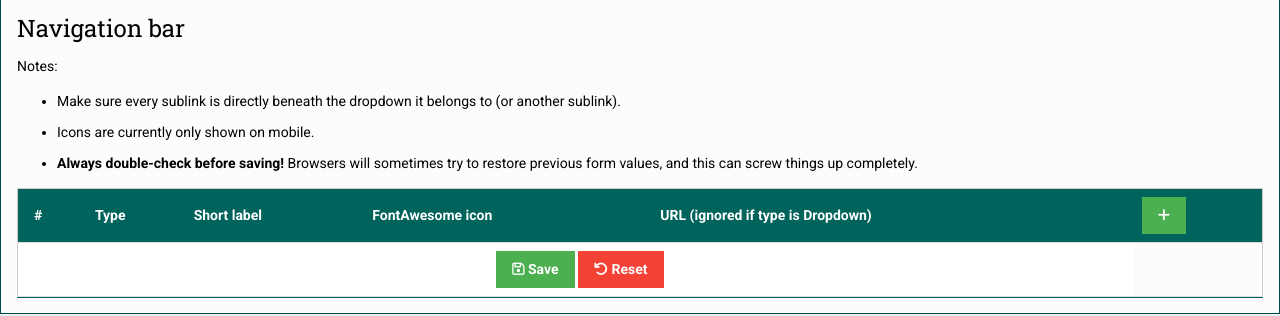
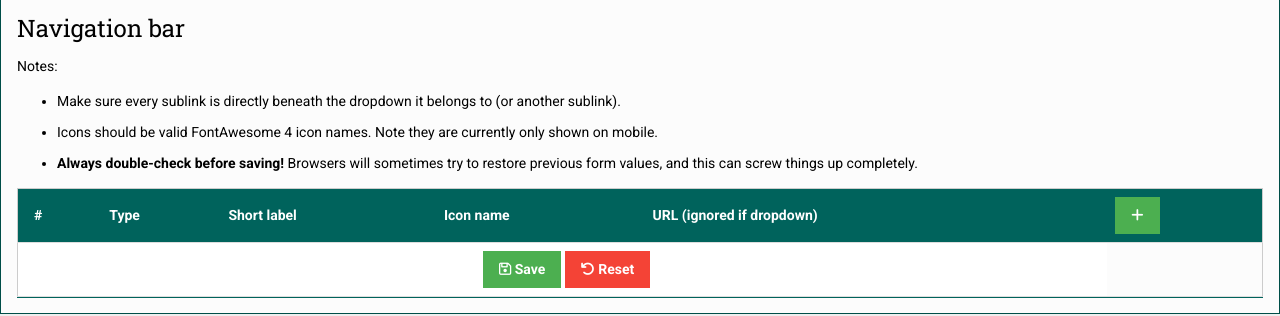
Before and after one commit to 17thshard/palanaeum, a Django app: template palanaeum/templates/palanaeum/admin/navbar_edit.html in a window 1280 px wide. Shown: the part 231-547 px from the top of the page. Run offline with Django 3.2, Linux system fonts and the light colour scheme; the template is opened without the code that fills it, so the values that code supplies are empty; some libraries are stand-ins or nearby versions.

Commit message:
Slight tweaks to text on navbar edit page

```diff
--- a/palanaeum/templates/palanaeum/admin/navbar_edit.html
+++ b/palanaeum/templates/palanaeum/admin/navbar_edit.html
@@ -22,7 +22,7 @@
     <p>Notes:</p>
     <ul>
         <li><p>Make sure every sublink is directly beneath the dropdown it belongs to (or another sublink).</p></li>
-        <li><p>Icons are currently only shown on mobile.</p></li>
+        <li><p>Icons should be valid FontAwesome 4 icon names. Note they are currently only shown on mobile.</p></li>
         <li><p><strong>Always double-check before saving!</strong> Browsers will sometimes try to restore previous form values, and this can screw things up completely.</p></li>
     </ul>
     <table class="w3-table w3-table-all number-rows">
@@ -31,8 +31,8 @@
                 <th>#</th>
                 <th>{% trans 'Type' %}</th>
                 <th>{% trans 'Short label' %}</th>
-                <th>{% trans 'FontAwesome icon' %}</th>
-                <th>{% trans 'URL (ignored if type is Dropdown)' %}</th>
+                <th>{% trans 'Icon name' %}</th>
+                <th>{% trans 'URL (ignored if dropdown)' %}</th>
                 <th>
                     <button class="w3-btn w3-green new-navbar-item">
                         <span class="fa fa-plus" aria-hidden="true"></span><span class="w3-hide-small"></span>
```
